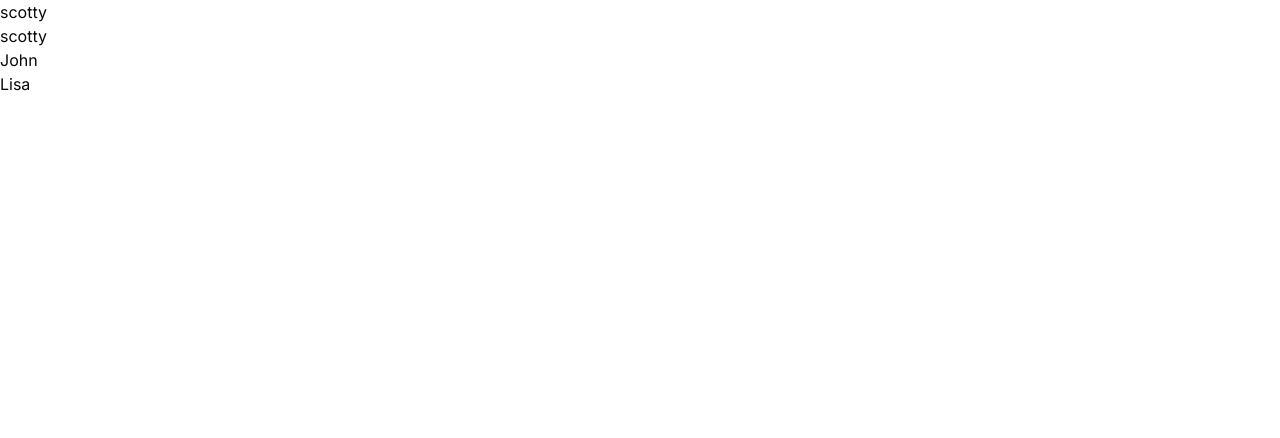
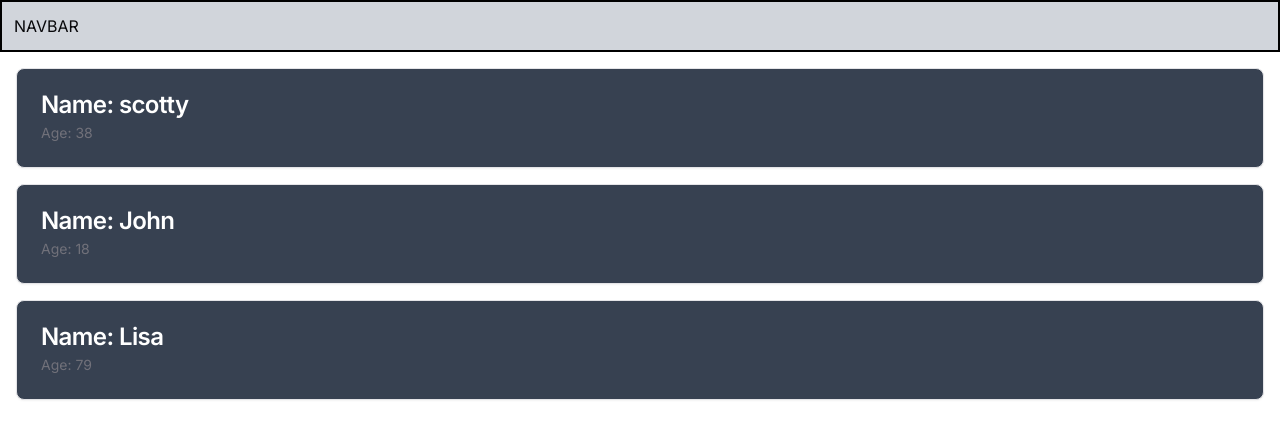
Before and after one commit to intondiscott/Appointment-Tracking-System, a Next.js app: page / in a window 1280 px wide. Shown: the top 438 px of the page. Built offline with nearby package versions, Linux system fonts and the light colour scheme.

Commit message:
Component update

```diff
--- a/src/app/layout.tsx
+++ b/src/app/layout.tsx
@@ -17,11 +17,7 @@
   return (
     <html lang='en'>
       <body className={inter.className}>
-        <nav>
-          <ul>
-            <li>scotty</li>
-          </ul>
-        </nav>
+        <nav className='bg-gray-300 p-3 border-2 border-black'>NAVBAR</nav>
         {children}
       </body>
     </html>
--- a/src/app/page.tsx
+++ b/src/app/page.tsx
@@ -1,7 +1,14 @@
 import * as React from "react";
 import { Avatar, AvatarFallback, AvatarImage } from "@/components/ui/avatar";
 import { validators } from "tailwind-merge";
-
+import {
+  Card,
+  CardContent,
+  CardDescription,
+  CardFooter,
+  CardHeader,
+  CardTitle,
+} from "@/components/ui/card";
 const getData = async () => {
   const data = await fetch("http://localhost:3000/api/accounts", {
     next: { revalidate: 10 },
@@ -14,7 +21,14 @@
     <div>
       {data.map((res: any) =>
         res.accounts.map((item: any, idx: number) => (
-          <p key={idx}>{item.name}</p>
+          <div key={idx}>
+            <Card className='bg-gray-700 text-white m-4'>
+              <CardHeader>
+                <CardTitle>Name: {item.name}</CardTitle>
+                <CardDescription>Age: {item.age}</CardDescription>
+              </CardHeader>
+            </Card>
+          </div>
         ))
       )}
     </div>
--- /dev/null
+++ b/src/components/ui/card.tsx
@@ -0,0 +1,79 @@
+import * as React from "react"
+
+import { cn } from "@/lib/utils"
+
+const Card = React.forwardRef<
+  HTMLDivElement,
+  React.HTMLAttributes<HTMLDivElement>
+>(({ className, ...props }, ref) => (
+  <div
+    ref={ref}
+    className={cn(
+      "rounded-lg border bg-card text-card-foreground shadow-sm",
+      className
+    )}
+    {...props}
+  />
+))
+Card.displayName = "Card"
+
+const CardHeader = React.forwardRef<
+  HTMLDivElement,
+  React.HTMLAttributes<HTMLDivElement>
+>(({ className, ...props }, ref) => (
+  <div
+    ref={ref}
+    className={cn("flex flex-col space-y-1.5 p-6", className)}
+    {...props}
+  />
+))
+CardHeader.displayName = "CardHeader"
+
+const CardTitle = React.forwardRef<
+  HTMLParagraphElement,
+  React.HTMLAttributes<HTMLHeadingElement>
+>(({ className, ...props }, ref) => (
+  <h3
+    ref={ref}
+    className={cn(
+      "text-2xl font-semibold leading-none tracking-tight",
+      className
+    )}
+    {...props}
+  />
+))
+CardTitle.displayName = "CardTitle"
+
+const CardDescription = React.forwardRef<
+  HTMLParagraphElement,
+  React.HTMLAttributes<HTMLParagraphElement>
+>(({ className, ...props }, ref) => (
+  <p
+    ref={ref}
+    className={cn("text-sm text-muted-foreground", className)}
+    {...props}
+  />
+))
+CardDescription.displayName = "CardDescription"
+
+const CardContent = React.forwardRef<
+  HTMLDivElement,
+  React.HTMLAttributes<HTMLDivElement>
+>(({ className, ...props }, ref) => (
+  <div ref={ref} className={cn("p-6 pt-0", className)} {...props} />
+))
+CardContent.displayName = "CardContent"
+
+const CardFooter = React.forwardRef<
+  HTMLDivElement,
+  React.HTMLAttributes<HTMLDivElement>
+>(({ className, ...props }, ref) => (
+  <div
+    ref={ref}
+    className={cn("flex items-center p-6 pt-0", className)}
+    {...props}
+  />
+))
+CardFooter.displayName = "CardFooter"
+
+export { Card, CardHeader, CardFooter, CardTitle, CardDescription, CardContent }
```
